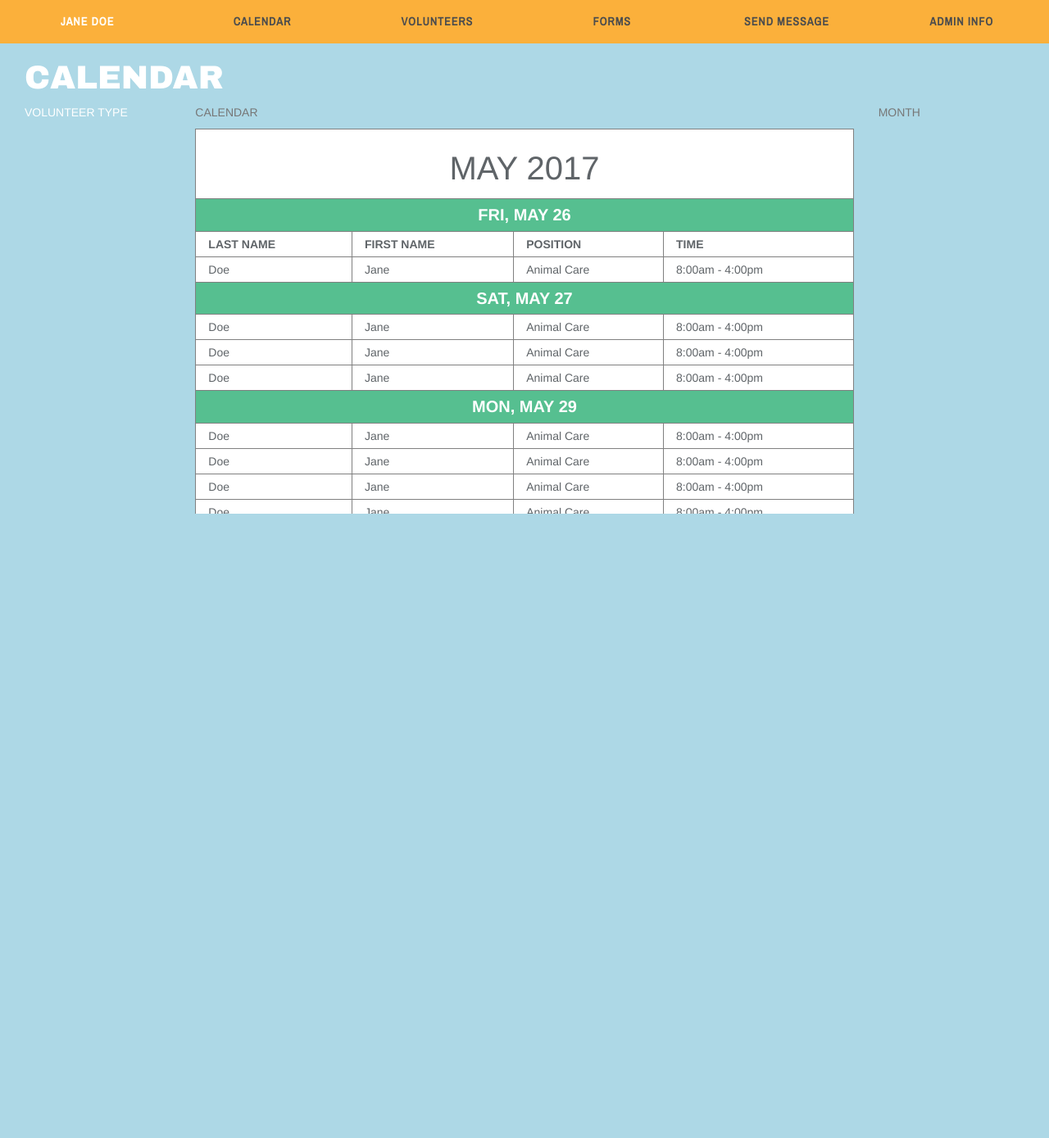
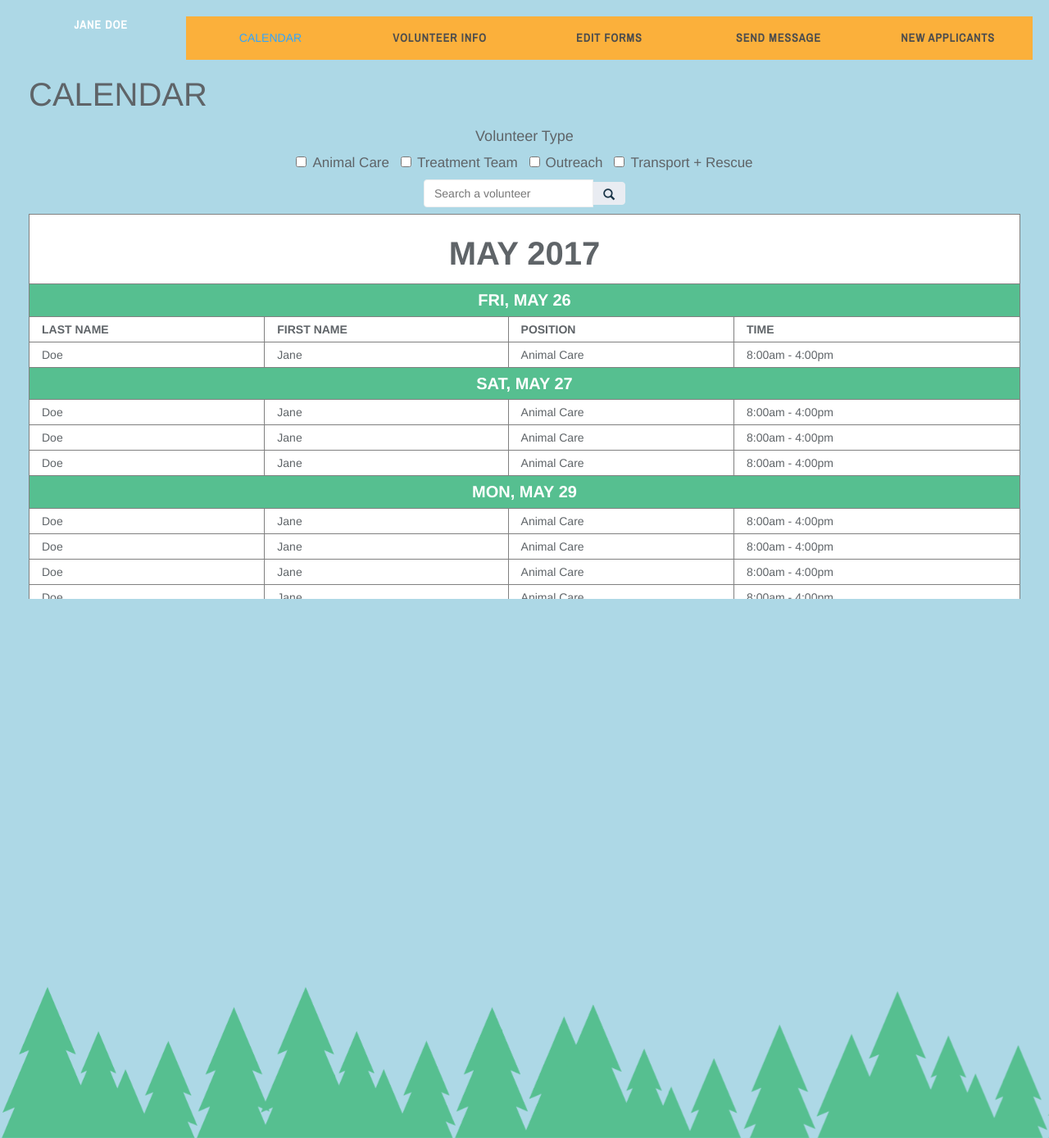
Before and after one commit to echevajv/WheelOf484Fortune, a PHP site: page /phpcode/admindashboard.php in a window 1280 px wide. Shown: the whole page at 82% size. Run offline with PHP 8.4, Linux system fonts and the light colour scheme.

Commit message:
Update admindashboard.php

```diff
--- a/phpcode/admindashboard.php
+++ b/phpcode/admindashboard.php
@@ -3,61 +3,93 @@
 <head>
 	<meta charset="utf-8">
 	<meta name="viewport" content="width=device-width, initial-scale=1">
-	<title>Admin Dashboard</title>
+	<title>Admin | Calendar</title>
 	<link href="css/bootstrap.min.css" rel="stylesheet">
 	<link href="css/datepicker3.css" rel="stylesheet">
 	<link href="css/styles.css" rel="stylesheet">
 	<link href="css/stylesheet.css" rel="stylesheet">
 </head>
 
-<body id="adminbody">
+<body id="admindashboardbody">
 
-<!--DASHBOARD-->
-	<div class="container-fluid" id="admindashboardnav">
+<!--BACKGROUND IMAGES-->
 	<div class="row">
-			<div class="col-xs-12 col-sm-2 text-center adminnavbutton" id="columnoneadmin">
-				<p href="#" id="adminimage" class="navbutton">JANE DOE</p>
+		<img src="images/trees.png" id="treespositions">
+	</div>
+	<!--END ROW-->
+
+<!--ALL COLUMNS-->
+	<div class="container-fluid" id="admindashboard">
+		<div class="row">
+			<div class="col-xs-12 col-sm-2 text-center adminnavbuttonname" id="columnoneadmin">
+				<p id="adminimage" class="navbutton">JANE DOE</p>
 	        </div>
 
 	        <div class="col-xs-6 col-sm-2 text-center adminnavbutton" id="columntwoadmin">
-				<p><a href="#" id="calendarbutton" class="navbutton">CALENDAR</a></p>
+				<p><a href="admindashboard.html" id="calendarbutton" class="navbuttoncurrent">CALENDAR</a></p>
 	        </div>
 
 	        <div class="col-xs-6 col-sm-2 text-center adminnavbutton" id="columnthreeadmin">
-				<p><a href="#" id="volunteerbutton" class="navbutton">VOLUNTEERS</a></p>
+				<p><a href="#" id="volunteerbutton" class="navbutton">VOLUNTEER INFO</a></p>
 	        </div>
 
 	        <div class="col-xs-6 col-sm-2 text-center adminnavbutton" id="columnfouradmin">
-				<p><a href="#" id="formsbutton" class="navbutton">FORMS</a></p>
+				<p><a href="#" id="formsbutton" class="navbutton">EDIT FORMS</a></p>
 	        </div>
 
 	        <div class="col-xs-6 col-sm-2 text-center adminnavbutton" id="columnfiveadmin">
-				<p><a href="#" id="messagebutton" class="navbutton">SEND MESSAGE</a></p>
+				<p><a href="sendmessage.html" id="messagebutton" class="navbutton">SEND MESSAGE</a></p>
 	        </div>
 
 	       	<div class="col-xs-12 col-sm-2 text-center adminnavbutton" id="columnsixadmin">
-				<p><a href="#" id="infobutton" class="navbutton">ADMIN INFO</a></p>
+				<p><a href="newapplicants.html" id="newapplicantbutton" class="navbutton">NEW APPLICANTS</a></p>
 	        </div>
 	    </div>
     </div>
 
-    <div class="container-fluid" id="admindashboard">
-		<div class="row" id="calendarpage">
-			<div class="col-xs-12 col-sm-12" id="">
-				<h1 id="adminimage" class="adminheader">CALENDAR</h1>
+   <div class="container-fluid" class="adminmainheader">
+		<div class="row">
+			<div class="col-xs-12 text-left">
+				<h1 class="adminnavheading">CALENDAR</h1>
+			</div>
+		</div>
 	</div>
 
-			<div class="col-xs-12 col-sm-2" id="">
-				<p id="adminimage">VOLUNTEER TYPE</p>
+<!--COLUMN 2-->
+			<div class="col-xs-12" id="calendarcolumntwo">
+				<div id="volunteermessagechoice" class="text-center">
+					<h4 class="admindashboardheader text-center">Volunteer Type</h4>
+					<label class="checkbox-inline" id="choosetype">
+					  <input type="checkbox" id="inlineCheckbox1">Animal Care
+					</label>
+					<label class="checkbox-inline">
+					  <input type="checkbox" id="inlineCheckbox2">Treatment Team
+					</label>
+					<label class="checkbox-inline">
+					  <input type="checkbox" id="inlineCheckbox3">Outreach
+					</label>
+					<label class="checkbox-inline">
+					  <input type="checkbox" id="inlineCheckbox3">Transport + Rescue
+					</label>
+			        <form class="navbar-form" role="search" id="searchbarall">
+				        <div class="input-group">
+				            <input type="text" class="form-control" placeholder="Search a volunteer" id="srch-term">
+				            <div class="input-group-btn">
+				                <button class="btn btn-default" type="submit"><i class="glyphicon glyphicon-search" id="searchicon"></i></button>
 				            </div>
+				        </div>
+			        </form>
+			    </div>
+			</div>
+			<!--END COLUMN TWO-->
 
-	        <div class="col-xs-12 col-sm-8" id="">
-				<p id="calendarbutton">CALENDAR</p>
+<!--COLUMN 3-->
+			<div class="col-xs-12" id="calendarcolumnthree">
 
 				<div id="calendarscroll">
 					<table class="table" id="admincalendar">
 					<tr>
-					<th id="monthyear" colspan="4" class="text-center"><h1>MAY 2017</h1></th>
+						<th colspan="4" class="text-center"><h1 class="monthyear"><strong>MAY 2017</strong></h1></th>
 					</tr>
 					<tr>
 						<th id="dayofweek" colspan="4" class="text-center">FRI, MAY 26</th>
@@ -177,7 +209,7 @@
 							<td id="calendartime">8:00am - 4:00pm</td>
 						</tr>
 					<tr>
-					<th id="monthyear" colspan="4" class="text-center"><h1>JUNE 2017</h1></th>
+						<th id="monthyear" colspan="4" class="text-center"><h1 class="monthyear"><strong>JUNE 2017</strong></h1></th>
 					</tr>
 					<tr>
 						<th id="dayofweek" colspan="4" class="text-center">THURS, JUNE 1</th>
@@ -209,13 +241,6 @@
 					</table>
 		        </div>
 	    	</div>
-
-	        <div class="col-xs-2" id="">
-				<p id="volunteerbutton">MONTH</p>
-	        </div>
-	    </div>
-    </div>
-
-
+	<!--END DASHBOARD-->
 </body>
 </html>
```
Lines whose indentation alone changed are shown as unchanged.
